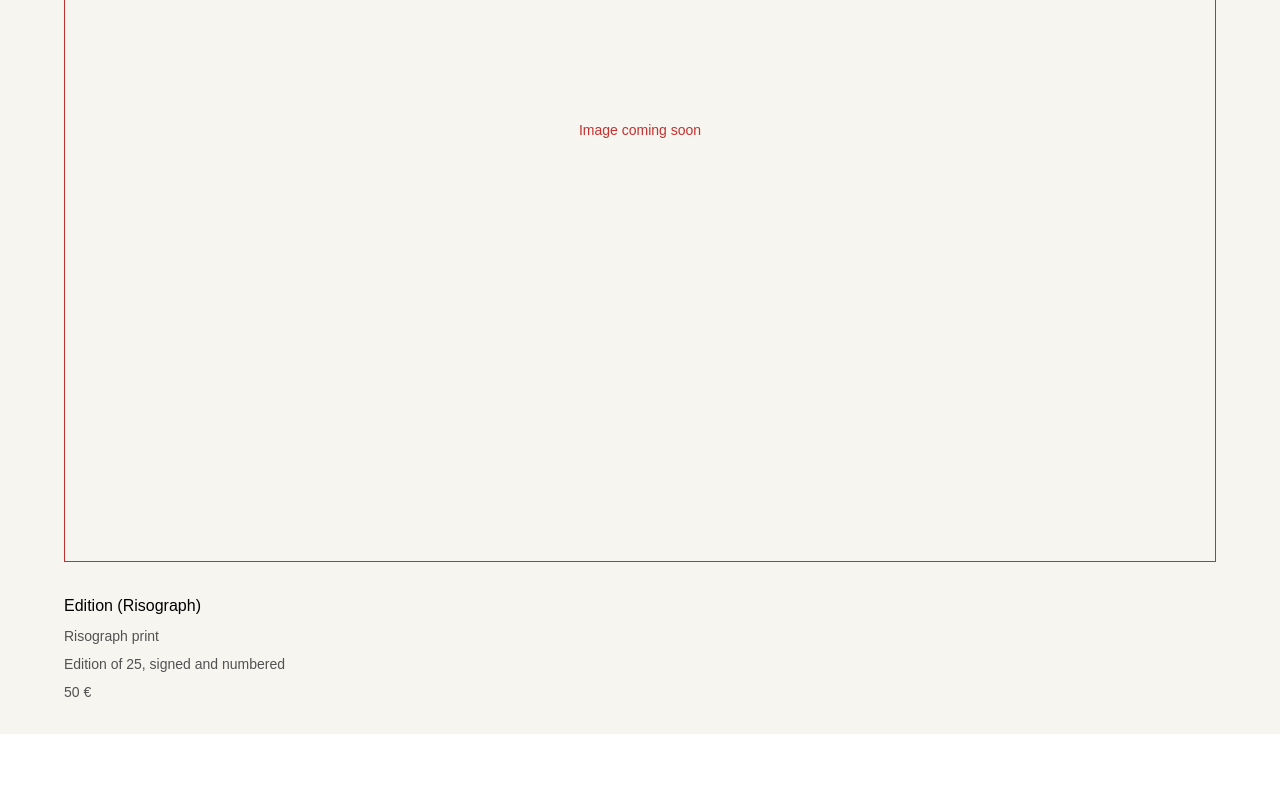
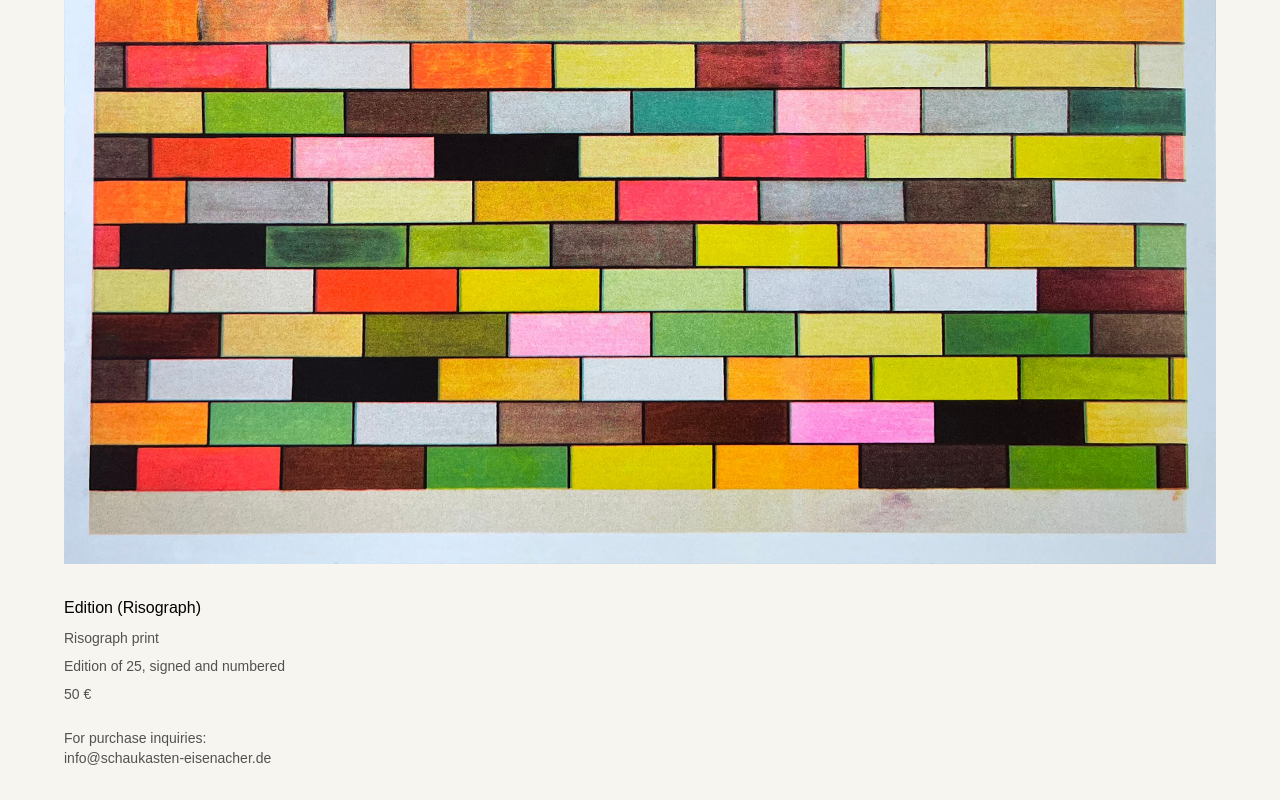
Before and after one commit to jr0blank/schaukasten-eisenacher, a Next.js app: page /works/edition in a window 1280 px wide. Shown: the part 450-1250 px from the top of the page. Before the commit the page ends 1184 px from the top, so only its background shows below. Built offline with nearby package versions, Linux system fonts and the light colour scheme.

Commit message:
Add risograph edition image

```diff
--- a/app/works/edition/page.tsx
+++ b/app/works/edition/page.tsx
@@ -1,3 +1,4 @@
+import Image from "next/image";
 import Link from "next/link";
 import { Archivo_Black } from "next/font/google";
 
@@ -10,7 +11,7 @@ export default function Edition() {
   return (
     <main className="min-h-screen bg-[#f7f5ef] text-black px-5 py-6 md:px-16 md:py-8">
       <header className="mb-10 flex flex-col gap-6 md:flex-row md:items-center md:justify-between">
-        <h1 className={`${archivoBlack.className} text-[#c3312f] text-lg md:text-xl leading-none`}>
+        <h1 className={`${archivoBlack.className} text-[#c3312f] text-xl leading-none`}>
           Schaukasten Eisenacherstr.
         </h1>
 
@@ -26,9 +27,14 @@ export default function Edition() {
           ← Back to Works
         </Link>
 
-        <div className="mt-8 flex aspect-[4/3] items-center justify-center border border-[#c3312f] text-sm text-[#c3312f]">
-          Image coming soon
-        </div>
+        <Image
+          src="/images/edition-risograph.jpg"
+          alt="Edition (Risograph)"
+          width={1400}
+          height={1100}
+          className="mt-8 w-full h-auto"
+          priority
+        />
 
         <div className="mt-8 max-w-xl space-y-2 text-sm">
           <h2 className="text-base">Edition (Risograph)</h2>
@@ -38,6 +44,12 @@ export default function Edition() {
             Edition of 25, signed and numbered
           </p>
           <p className="text-neutral-600">50 €</p>
+
+          <p className="pt-4 text-neutral-600">
+            For purchase inquiries:
+            <br />
+            info@schaukasten-eisenacher.de
+          </p>
         </div>
       </section>
     </main>
```
Also changed, not shown: public/images/edition-risograph.jpg (added).
